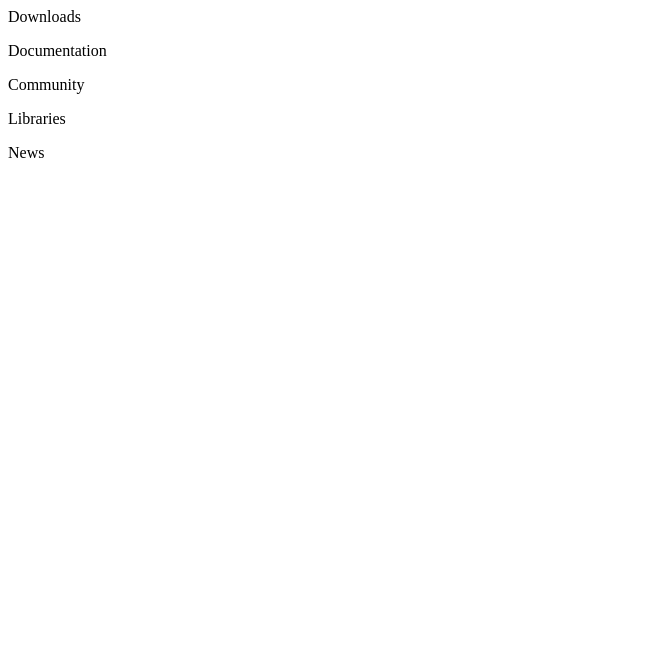
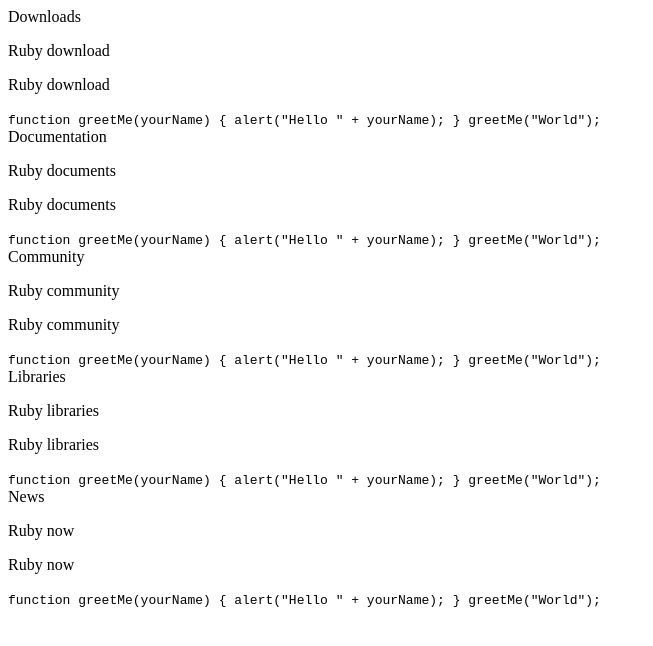
Before and after one commit to demuk/Kiptoo-Luqman_Collab-Project, a plain HTML site: page index.html in a window 1280 px wide. Shown: the whole page, without its empty margins (0-653 px from the left). Drawn offline with Linux system fonts and the light colour scheme.

Commit message:
readded user stories 5 and 6

```diff
--- a/index.html
+++ b/index.html
@@ -12,41 +12,51 @@
         <header>
           Downloads
         </header>
-        <p></p>
-        <p></p>
-        <code></code>
+        <p>Ruby download</p>
+        <p>Ruby download</p>
+        <code>function greetMe(yourName) { alert("Hello " + yourName); }
+          greetMe("World");
+        </code>
       </section>
       <section class="main-section" id="documentation">
         <header>
           Documentation
         </header>
-        <p></p>
-        <p></p>
-        <code></code>
+        <p>Ruby documents</p>
+        <p>Ruby documents</p>
+        <code>function greetMe(yourName) { alert("Hello " + yourName); }
+          greetMe("World");
+        </code>
       </section>
       <section class="main-section" id="community">
         <header>
           Community
         </header>
-        <p></p>
-        <p></p>
-        <code></code>
+        <p>Ruby community</p>
+        <p>Ruby community</p>
+        <code>function greetMe(yourName) { alert("Hello " + yourName); }
+          greetMe("World");
+        </code>
       </section>
       <section class="main-section" id="libraries">
         <header>
           Libraries
         </header>
-        <p></p>
-        <p></p>
-        <code></code>
+        <p>Ruby libraries</p>
+        <p>Ruby libraries</p>
+        <code>function greetMe(yourName) { alert("Hello " + yourName); }
+          greetMe("World");
+        </code>
       </section>
       <section class="main-section" id="news">
         <header>
           News
         </header>
-        <p></p>
-        <p></p>
-        <code></code>
+        <p>Ruby now</p>
+        <p>Ruby now</p>
+        <code>function greetMe(yourName) { alert("Hello " + yourName); }
+          greetMe("World");
+        </code>
       </section>
     </main>
     <script src="https://cdn.freecodecamp.org/testable-projects-fcc/v1/bundle.js"></script>
```
